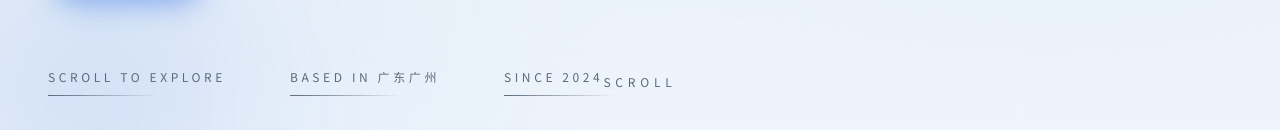
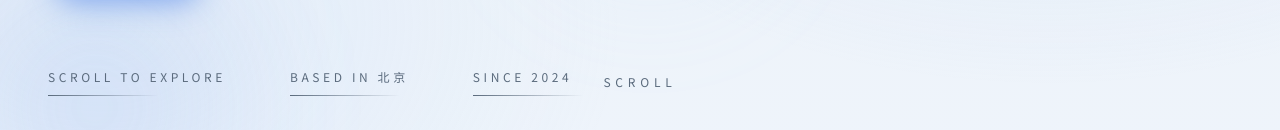
Before and after one commit to qliu5364-ui/qianxun, a React (Vite) app: page / in a window 1280 px wide. Shown: the part 670-800 px from the top of the page. Built offline with nearby package versions, Linux system fonts and the light colour scheme; the HTML template or start-up script is replaced by a standard one.

Commit message:
Change location to Beijing

```diff
--- a/src/App.jsx
+++ b/src/App.jsx
@@ -183,7 +183,7 @@ function Hero() {
             <span className="meta-line" />
           </div>
           <div className="meta-item">
-            <span className="meta-label">BASED IN 广东广州</span>
+            <span className="meta-label">BASED IN 北京</span>
             <span className="meta-line" />
           </div>
           <div className="meta-item">
@@ -239,7 +239,7 @@ function About() {
                 <Icon d={icons.mail} size={16} /> 2633913477@qq.com
               </span>
               <span className="contact-chip">
-                <Icon d={icons.pin} size={16} /> 广东 · 广州
+                <Icon d={icons.pin} size={16} /> 北京
               </span>
             </div>
           </div>
@@ -696,7 +696,7 @@ function Contact() {
               </span>
               <span>
                 <div className="t">所在城市</div>
-                <div className="v">广东 · 广州 / 全国可合作</div>
+                <div className="v">北京 / 全国可合作</div>
               </span>
             </div>
           </div>
```
Also changed, not shown: 2 other files (tests, documents, lock files or other folders).
